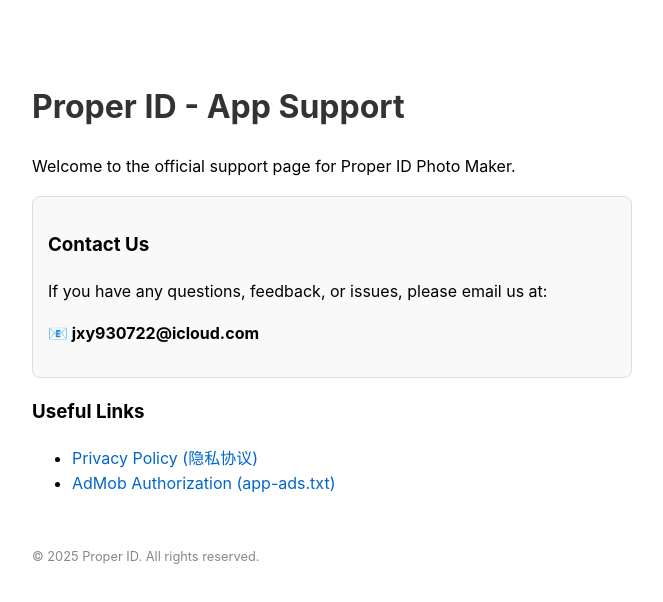
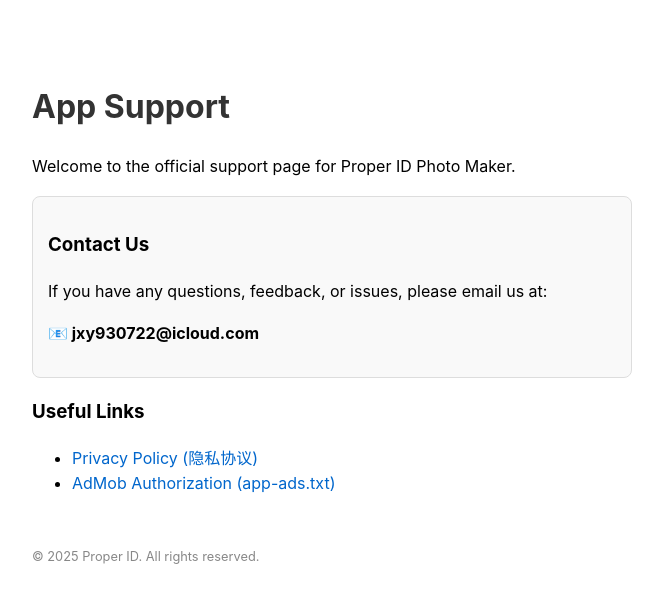
Before and after one commit to jiangxuyu/my_idphoto_app_website, a plain HTML site: page index.html in a window 1280 px wide. Shown: the whole page, without its empty margins (308-971 px from the left). Drawn offline with Linux system fonts and the light colour scheme.

Commit message:
Change header from 'Proper ID - App Support' to 'App Support'

```diff
--- a/index.html
+++ b/index.html
@@ -14,7 +14,7 @@
 </head>
 <body>
 
-    <h1>Proper ID - App Support</h1>
+    <h1>App Support</h1>
 
     <p>Welcome to the official support page for Proper ID Photo Maker.</p>
 
```
